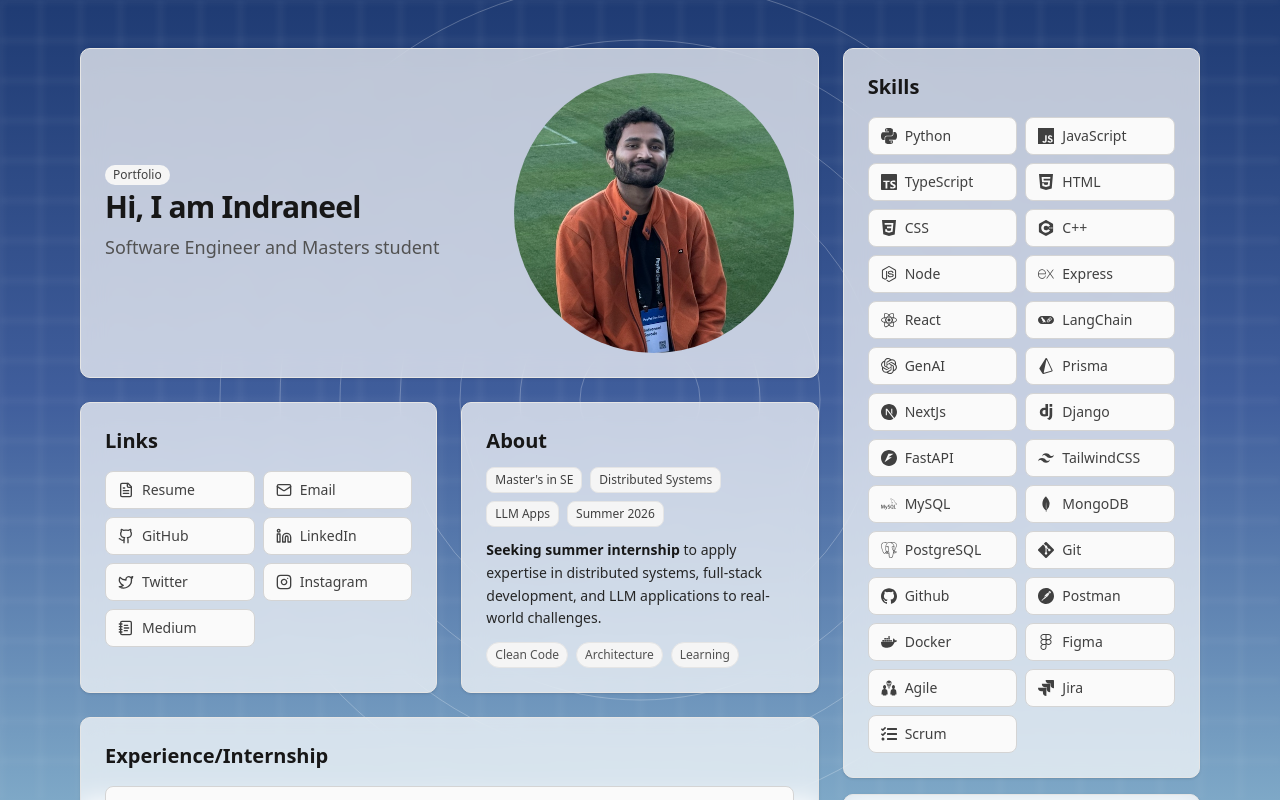
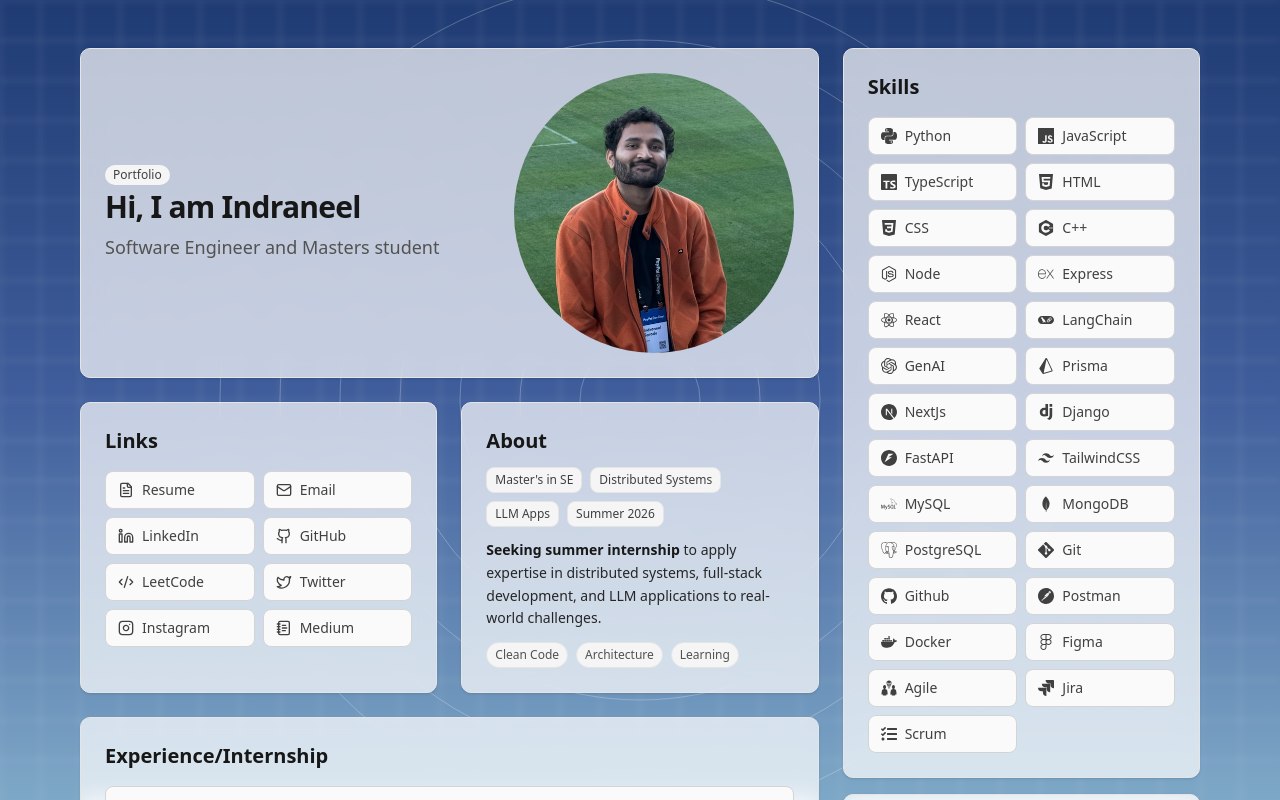
Before and after one commit to neels22/portfolio, a Next.js app: page / in a window 1280 px wide. Shown: the top 800 px of the page. Built offline with nearby package versions, Linux system fonts and the light colour scheme; a web font is replaced by a local one.

Commit message:
feat: add LeetCode profile link and reorder socials

```diff
--- a/components/Socials.tsx
+++ b/components/Socials.tsx
@@ -1,4 +1,4 @@
-import { Github, Linkedin, Twitter, Instagram, Mail, NotebookText, FileText } from 'lucide-react';
+import { Github, Linkedin, Twitter, Instagram, Mail, NotebookText, FileText, Code2 } from 'lucide-react';
 
 interface SocialLink {
   name: string;
@@ -13,10 +13,16 @@ const Socials = () => {
       url: 'https://drive.google.com/file/d/1BNAQ4znxmKehU4quu1nXuYjR0AVhur9q/view?usp=drive_link',
       icon: <FileText className="w-4 h-4" />
     },
+
     {
       name: 'Email',
       url: 'mailto:indraneelsarode@gmail.com',
       icon: <Mail className="w-4 h-4" />
+    },
+    {
+      name: 'LinkedIn',
+      url: 'https://www.linkedin.com/in/indraneel-sarode-587178206/',
+      icon: <Linkedin className="w-4 h-4" />
     },
     {
       name: 'GitHub',
@@ -24,10 +30,11 @@ const Socials = () => {
       icon: <Github className="w-4 h-4" />
     },
     {
-      name: 'LinkedIn',
-      url: 'https://www.linkedin.com/in/indraneel-sarode-587178206/',
-      icon: <Linkedin className="w-4 h-4" />
+      name: 'LeetCode',
+      url: 'https://leetcode.com/u/indraneel_sarode/',
+      icon: <Code2 className="w-4 h-4" />
     },
+
     {
       name: 'Twitter',
       url: 'https://x.com/SaneWolf91',
```
